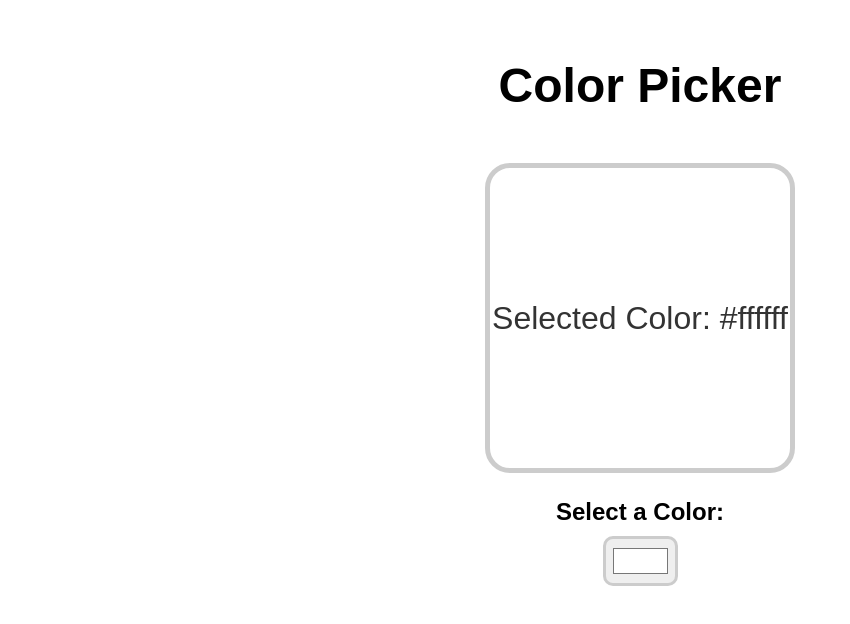
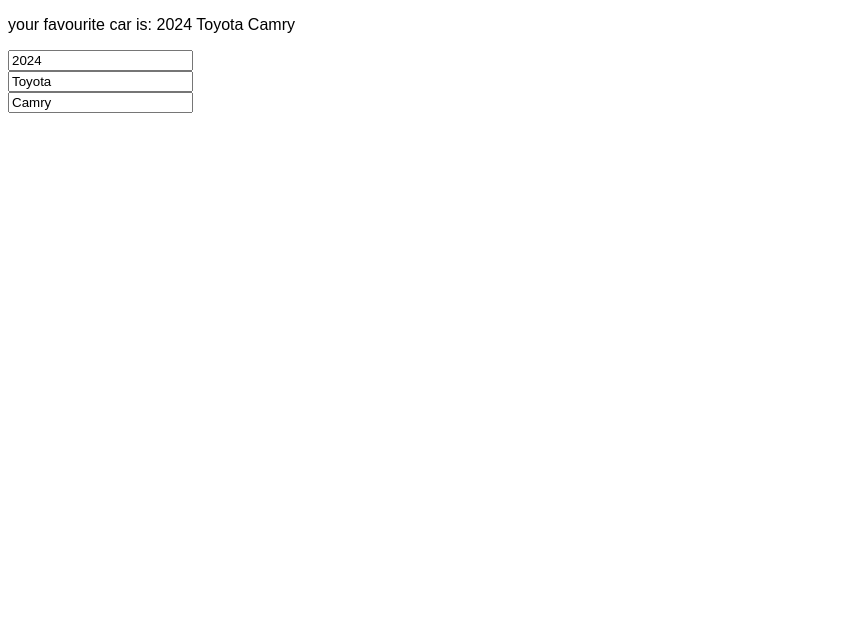
Before and after one commit to okechukwu-okolie/practicingReactHooks, a React (Vite) app: page / in a window 1280 px wide. Shown: the top 624 px of the page, without its empty margins (0-850 px from the left). Built offline with nearby package versions, Linux system fonts and the light colour scheme.

Commit message:
first commit 5

```diff
--- a/src/App.jsx
+++ b/src/App.jsx
@@ -1,10 +1,11 @@
 
 
 import React from 'react'
+import UsingUpdaterFunction from './UsingUpdaterFunction'
 // import OnChange from './Onchange'
-import ColorPicker from './ColorPicker'
+// import ColorPicker from './ColorPicker'
+// import Updater from './Updater'
 // import OnClick from './OnClick'
-
 // import Button from './Button'
 // import Button2 from './Button2'
 
@@ -15,7 +16,9 @@
       {/* <Button2/> */}
       {/* <OnClick/> */}
       {/* <OnChange/> */}
-      <ColorPicker/>
+      {/* <ColorPicker/> */}
+      {/* <Updater/> */}
+      <UsingUpdaterFunction/>
     </div>
   )
 }
--- /dev/null
+++ b/src/Updater.jsx
@@ -0,0 +1,37 @@
+//updater function is a function passed as an arguement to setState() usually as i.e. setYear(arrow function). Allows for safe updates based on the previous state used with multple states updates and asynchronous functions. Its good practice to use updater functions.
+
+
+
+
+
+import { useState } from 'react'
+
+import React from 'react'
+
+const Updater = () => {
+
+    const [count,setCount] = useState(0)
+     //takes the pending state to calculate the NEXT state
+        //react puts your updater function in a queue (waiting in line)
+        //during the next render, it will call them in the same order.
+    function increment(){
+       setCount(c=>c+1)//its good practice to use the first letter of the current state to define the updater function.
+       setCount(c=>c+1)
+
+       function decrement(){
+        setCount(c=>c-1)
+        setCount(c=>c-1)
+       }
+
+       function reset(){
+        setCount(0) //in this situation an updater function wont be neccessary.
+       }
+    }
+  return (
+    <div>
+
+    </div>
+  )
+}
+
+export default Updater
--- /dev/null
+++ b/src/UsingUpdaterFunction.jsx
@@ -0,0 +1,30 @@
+
+
+import { useState } from "react"
+
+const UsingUpdaterFunction = ()=>{
+      const [car,setCar] = useState({year: 2024,
+                                    make: "Toyota",
+                                    model: "Camry"
+      })
+
+      function handleYearChange(e){
+        setCar(c=>({...c,year:e.target.value}))
+      }
+      function handleMakeChange(e){
+        setCar(c=>({...c,make:e.target.value}))
+      }
+      function handleModelChange(e){
+        setCar(c=>({...c,model:e.target.value}))
+      }
+
+    return( <div>
+        <p>
+            your favourite car is: {car.year} {car.make} {car.model}
+        </p>
+        <input type="number" value={car.year} onChange={handleYearChange}/><br />
+        <input type="text" value={car.make} onChange={handleMakeChange}/><br />
+        <input type="text" value={car.model} onChange={handleModelChange}/><br />
+    </div>)
+}
+export default UsingUpdaterFunction
```
